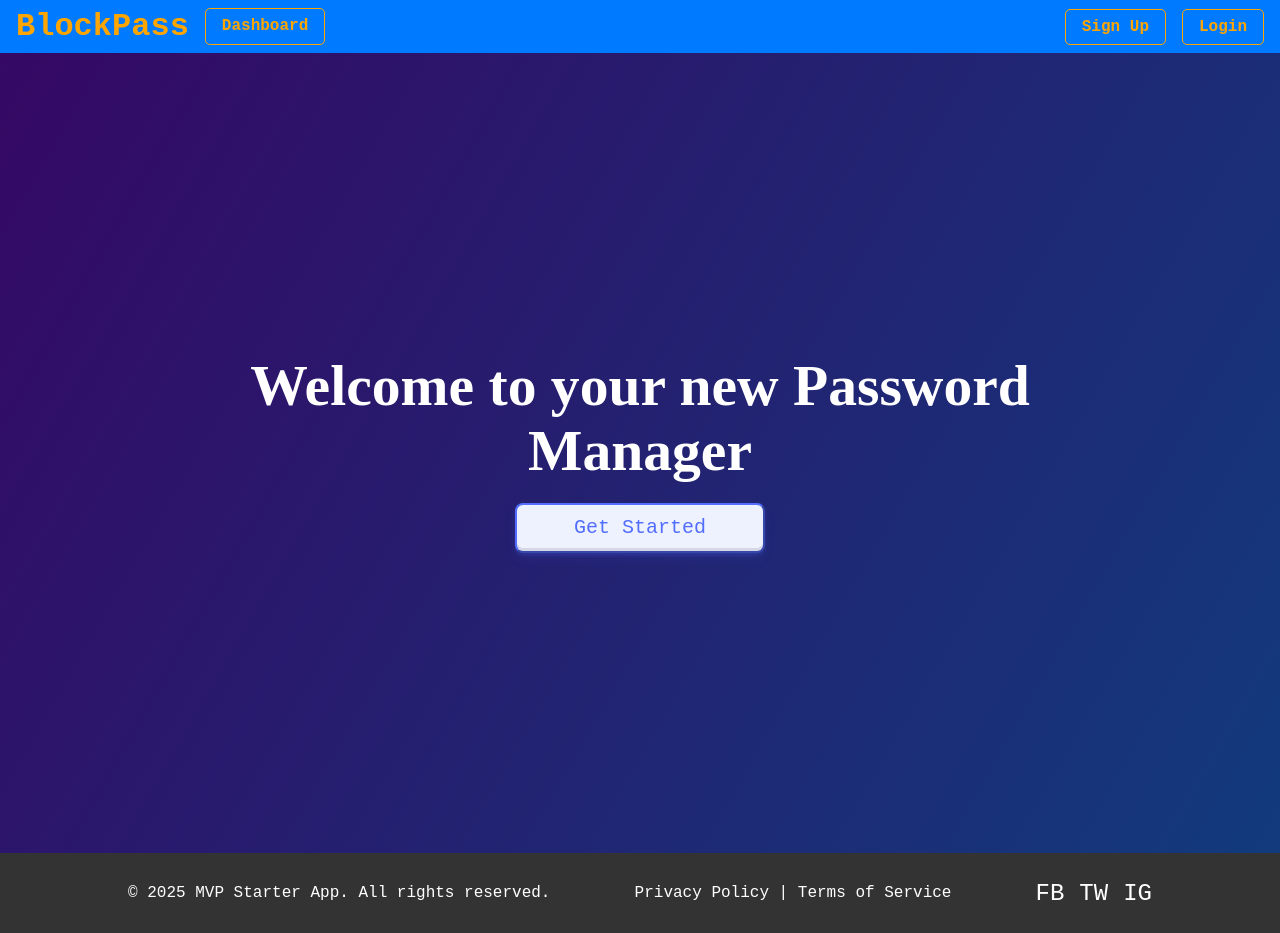
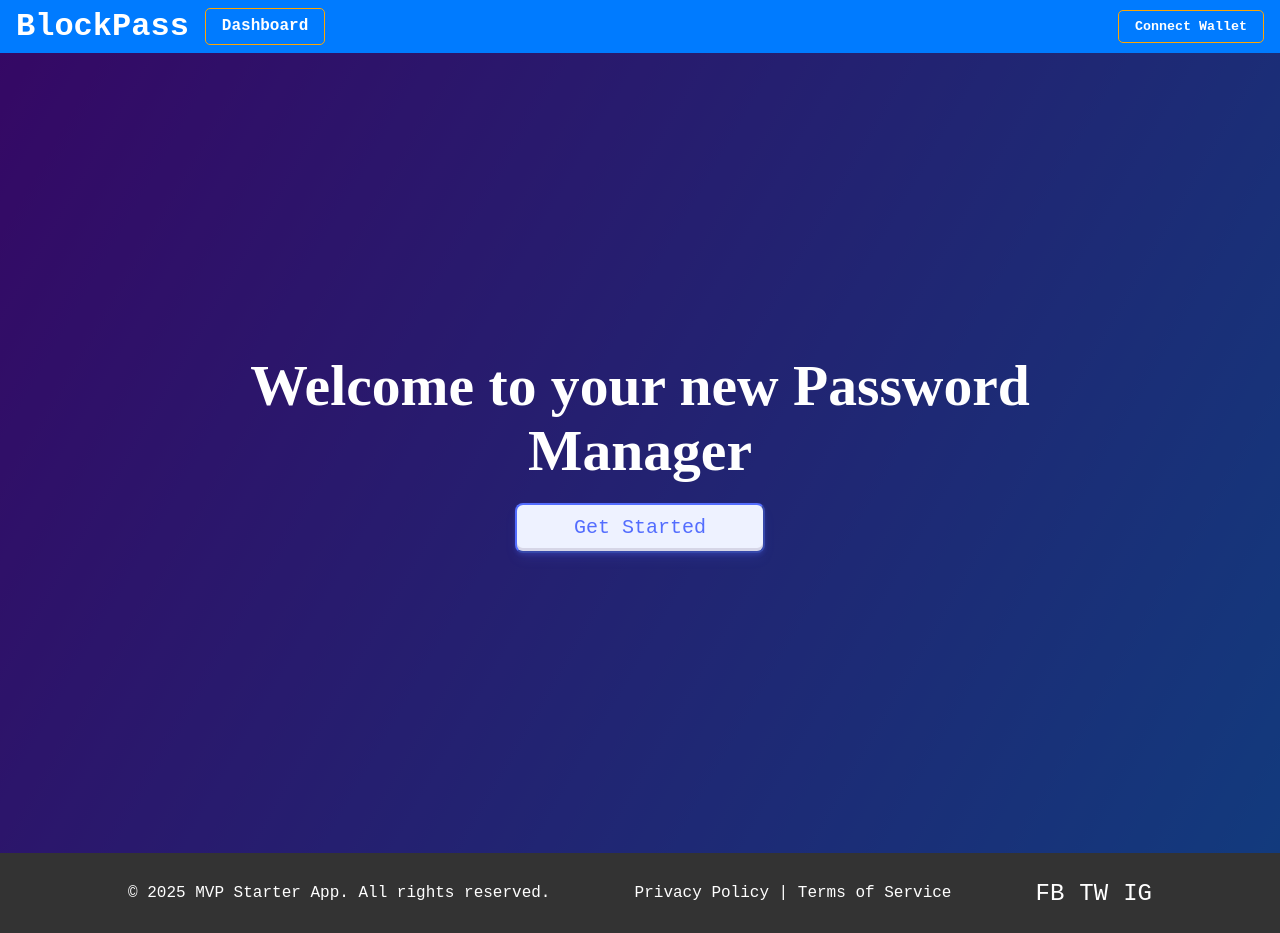
Before and after one commit to Ahmad-Darami/PasswordManager, a Next.js app: page / in a window 1280 px wide. Built offline with nearby package versions, Linux system fonts and the light colour scheme.

Commit message:
Added Navbar Wallet Connection

```diff
--- a/components/Dashboard/Navbar.js
+++ b/components/Dashboard/Navbar.js
@@ -1,25 +1,76 @@
+import {ethers} from 'ethers';
 import React from 'react';
 import styled from 'styled-components';
 import Link from 'next/link'
 import { logOut } from '@/backend/Auth';
 import { useStateContext } from '@/context/StateContext';
 import Home from '@/components/Dashboard/Home'
+
+
+
+
+
+
+
+
 const Navbar = () => {
-  const { setUser } = useStateContext()
+  const { user,setUser } = useStateContext()
+
+  const connectWallet = async () => {
+    if (typeof window.ethereum !== 'undefined') {
+      const provider = new ethers.providers.Web3Provider(window.ethereum);
+      await provider.send("eth_requestAccounts", []);
+      const signer = provider.getSigner();
+      const address = await signer.getAddress();
+      return { provider, signer, address };
+    } else {
+      throw new Error("MetaMask not found");
+    }
+  };
+
+  const handleConnectWallet = async (e) => {
+    e.preventDefault(); // prevents default <a> tag behavior
+
+    try {
+      const { address } = await connectWallet();
+      console.log("Connected wallet:", address);
+      setUser(address); // Set in global state (if storing address)
+    } catch (err) {
+      console.error("Wallet connection failed:", err);
+    }
+  };
 
   return (
     <Nav>
       <NavLinks>
-      <Logo onClick={() => logOut(setUser)} href="/">BlockPass</Logo>
-      <ButtonLink href="/about">Dashboard</ButtonLink>
+      <Logo href="/">BlockPass</Logo>
+      <ButtonLink onClick={console.log(ethers.providers)} href="/dashboard">Dashboard</ButtonLink>
       </NavLinks>
       <NavLinks>
-        <ButtonLink href="/auth/signup">Sign Up</ButtonLink>
-        <ButtonLink href="/auth/login">Login</ButtonLink>
+      {user ? (
+          <WalletTag>
+            Wallet ID {user.slice(0, 6)}...{user.slice(-4)}
+          </WalletTag>
+        ) : (
+          <Walletbutton onClick={handleConnectWallet}>Connect Wallet</Walletbutton>
+      )}
       </NavLinks>
     </Nav>
   );
 };
+
+const WalletTag = styled.div`
+  background: #1e1e1e;
+  color: #fff;
+  padding: 0.3rem 0.7rem;
+  border-radius: 5px;
+  font-size: 0.85rem;
+  font-family: monospace;
+  margin-left: 1rem;
+  border: 1px solid #444;
+  display: flex;
+  align-items: center;
+`;
 
 const Nav = styled.nav`
   background-color: #007bff; /* Blue */
@@ -30,10 +81,40 @@ const Nav = styled.nav`
 `;
 
 const Logo = styled(Link)`
-  color: #ffa500; /* Orange */
+  color:rgb(255, 255, 255);
   font-size: 2rem;
   font-weight: bold;
   text-decoration: none;
+`;
+
+const Walletbutton = styled.button`
+  background-color: ${(props) => (props.primary ? '#ffa500' : 'transparent')};
+  color: ${(props) => (props.primary ? '#ffffff' : '#ffa500')};
+  padding: 0.5rem 1rem;
+  border: 1px solid #ffa500;
+  color:rgb(255, 255, 255);
+  border-radius: 5px;
+  text-decoration: none;
+  font-weight: bold;
+  cursor:pointer;
+  transition: background-color 0.3s ease-in-out, color 0.3s ease-in-out;
+
+  &:hover {
+    background-color: ${(props) => (props.primary ? '#ff8c00' : '#007bff')};
+    color: #ffffff;
+  }
+
+  &:button:focus {
+  outline: none;
+  box-shadow: #D6D6E7 0 0 0 1.5px inset, rgba(83, 109, 254, 0.4) 0 2px 4px, rgba(83, 109, 254, 0.3) 0 7px 13px -3px, #D6D6E7 0 -3px 0 inset;
+  }
+  &:button:active {
+  box-shadow: #D6D6E7 0 3px 7px inset;
+  transform: translateY(2px);
+  }
+
+
+
 `;
 
 const NavLinks = styled.div`
@@ -46,6 +127,7 @@ const ButtonLink = styled(Link)`
   color: ${(props) => (props.primary ? '#ffffff' : '#ffa500')};
   padding: 0.5rem 1rem;
   border: 1px solid #ffa500;
+  color:rgb(255, 255, 255);
   border-radius: 5px;
   text-decoration: none;
   font-weight: bold;
@@ -55,6 +137,18 @@ const ButtonLink = styled(Link)`
     background-color: ${(props) => (props.primary ? '#ff8c00' : '#007bff')};
     color: #ffffff;
   }
+
+  &:button:focus {
+  outline: none;
+  box-shadow: #D6D6E7 0 0 0 1.5px inset, rgba(83, 109, 254, 0.4) 0 2px 4px, rgba(83, 109, 254, 0.3) 0 7px 13px -3px, #D6D6E7 0 -3px 0 inset;
+  }
+  &:button:active {
+  box-shadow: #D6D6E7 0 3px 7px inset;
+  transform: translateY(2px);
+  }
+
+
 `;
 
+
 export default Navbar;
```
